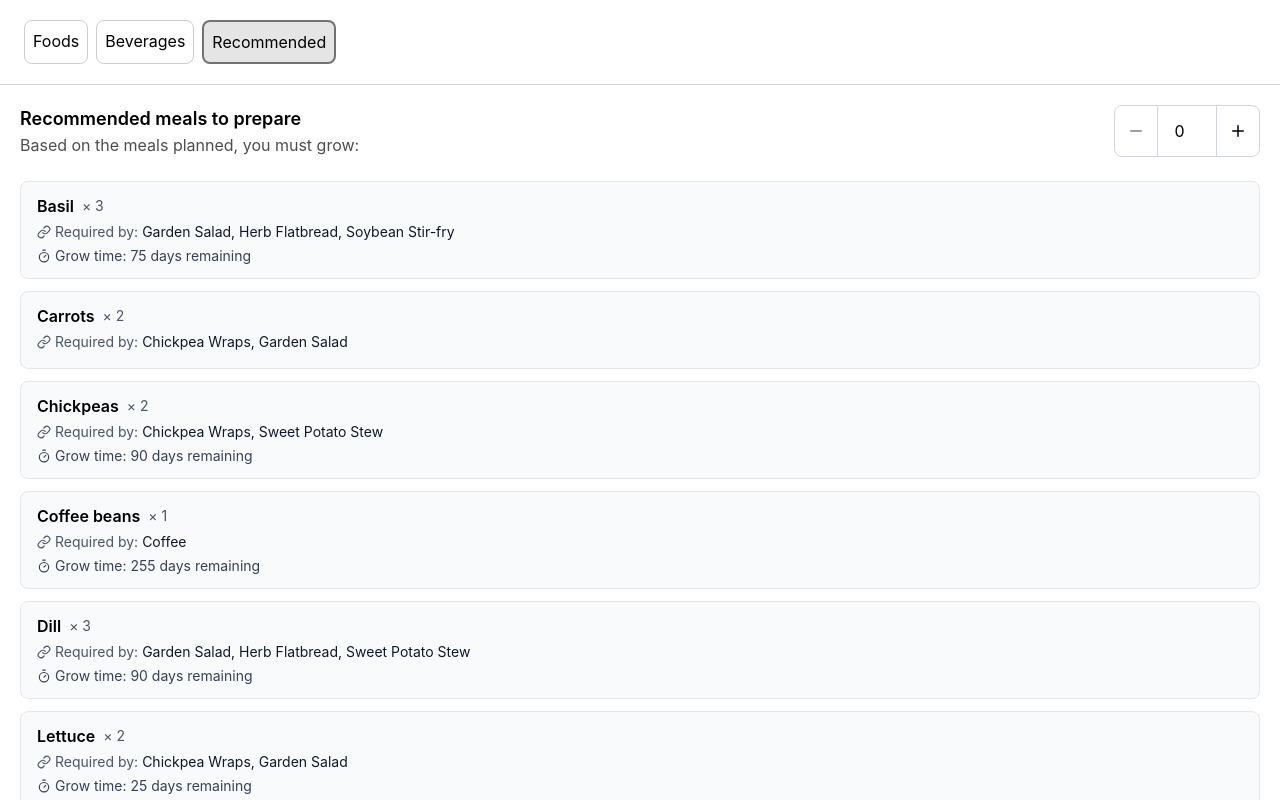
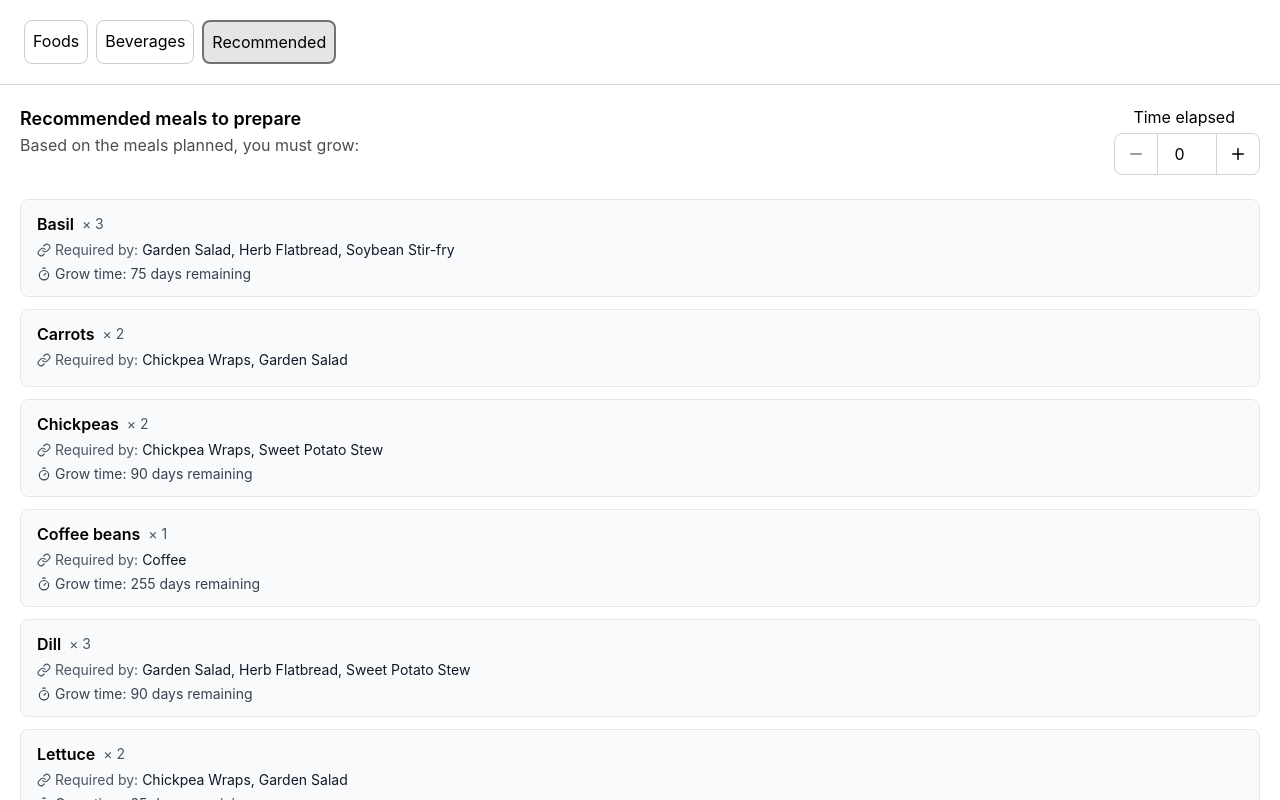
Before and after one commit to StrawberrySugars/Liftoff, a SvelteKit app: page /recommended in a window 1280 px wide. Shown: the top 800 px of the page. Built offline with nearby package versions, Linux system fonts and the light colour scheme.

Commit message:
add time elapsed to recommended

```diff
--- a/src/routes/layout.css
+++ b/src/routes/layout.css
@@ -134,3 +134,13 @@ ul {
 	padding-left: 15px;
 	padding-top: 10px;
 }
+
+#elapsed {
+	display: flex;
+	justify-content: space-between;
+}
+
+#timeElapsed {
+	float: right;
+	padding-right: 25px;
+}
--- a/src/routes/recommended/+page.svelte
+++ b/src/routes/recommended/+page.svelte
@@ -43,12 +43,15 @@
 
 <div class="flex flex-col gap-4 rounded-lg p-5">
 	<div>
+	<div>
+		<div class="elapsed">
+  			<span class="text-lg font-semibold">Recommended meals to prepare</span>
+  			<span id="timeElapsed">Time elapsed</span>
+		</div>
+	</div>
 		<div class="flex pb-2">
-			<div>
-				<h2 class="text-lg font-semibold">Recommended meals to prepare</h2>
-				<p class="text-black/70">Based on the meals planned, you must grow:</p>
-			</div>
-			<div class="ml-auto flex overflow-hidden rounded-lg border border-gray-300">
+			<p class="text-black/70">Based on the meals planned, you must grow:</p>
+			<div class="elapsed ml-auto flex overflow-hidden rounded-lg border border-gray-300">
 				<button
 					class="flex h-full items-center justify-center px-3 transition-opacity focus:ring-2 focus:ring-blue-500 focus:ring-offset-2 focus:outline-none {daysElapsed ===
 					0
```
